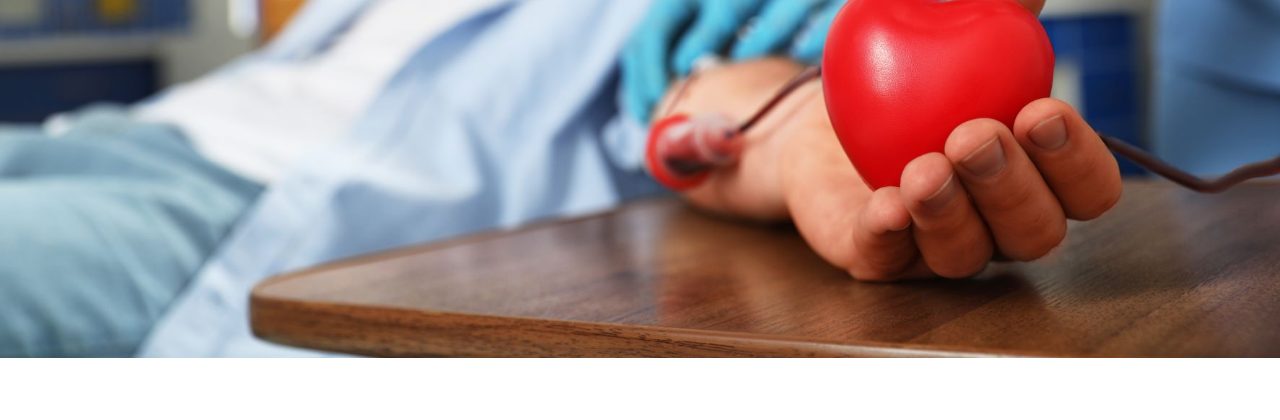
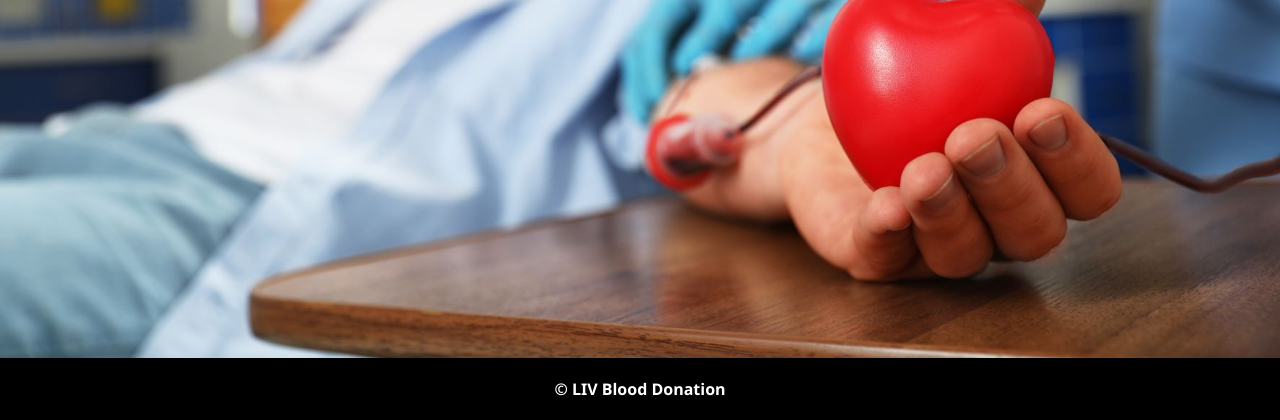
Before and after one commit to SinghJashanpreet/6.BloodDonationProject, a plain HTML site: page conatct.html in a window 1280 px wide. Shown: the part 470-890 px from the top of the page. Before the commit the page ends 828 px from the top, so only its background shows below. Drawn offline with Linux system fonts and the light colour scheme.

Commit message:
Update conatct.html

```diff
--- a/conatct.html
+++ b/conatct.html
@@ -68,6 +68,10 @@
 </section>
 
 
+  <footer class="footer" style="">
+    <span>© LIV Blood Donation</span>
+  </footer>
+
 <script src="js/main.js"></script>
 </body>
 </html>
```
